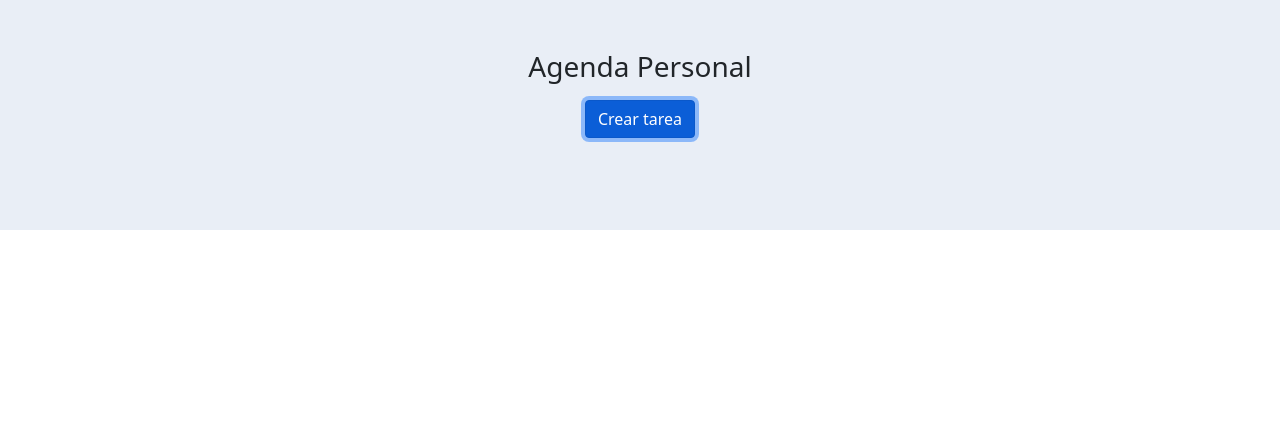
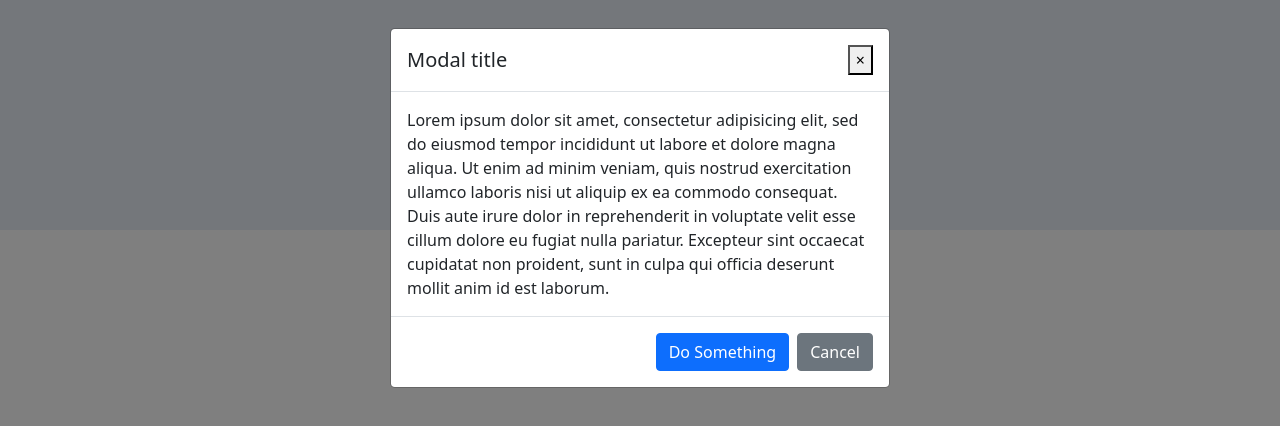
Before and after one commit to johann2912/react_To_Do_list, a React (Create React App) app: page / in a window 1280 px wide. Both pictures are taken after a click on the button "Crear tarea". Shown: the top 426 px of the page. Built offline with nearby package versions, Linux system fonts and the light colour scheme.

Commit message:
creando createTask (ventana emergente)

```diff
--- a/package.json
+++ b/package.json
@@ -10,6 +10,7 @@
     "react": "^17.0.2",
     "react-dom": "^17.0.2",
     "react-scripts": "4.0.3",
+    "reactstrap": "^8.9.0",
     "web-vitals": "^1.1.2"
   },
   "scripts": {
--- a/src/components/TodoList.js
+++ b/src/components/TodoList.js
@@ -1,15 +1,23 @@
-import React from 'react';
+import React, {useState} from 'react';
+import CreateTask from '../modals/createTask';
 
-const TodoList = () =>{
+const TodoList = () => {
+
+    const [modal, setModal] = useState(false);
+    const toggle = () => {
+        setModal(!modal);
+    }
+
     return (
         <>
            <div className="header text-center">
               <h3>Agenda Personal</h3>
-              <button className="btn btn-primary mt-2">Crear tarea</button>
+              <button className="btn btn-primary mt-2" onClick = {() => setModal(true)}>Crear tarea</button>
            </div>
            <div className="task-container">
 
            </div>
+           <CreateTask toggle={toggle} modal={modal} />
         </>
     );
 };
--- /dev/null
+++ b/src/modals/createTask.js
@@ -0,0 +1,20 @@
+import React from 'react'
+import { Button, Modal, ModalHeader, ModalBody, ModalFooter } from 'reactstrap';
+
+const createTask = ({modal, toggle}) => {
+    return(
+        <Modal isOpen={modal} toggle={toggle}>
+            <ModalHeader toggle={toggle}>Modal title</ModalHeader>
+            <ModalBody>
+                Lorem ipsum dolor sit amet, consectetur adipisicing elit, sed do eiusmod tempor incididunt ut labore et dolore magna aliqua. Ut enim ad minim veniam, quis nostrud exercitation ullamco laboris nisi ut aliquip ex ea commodo consequat. Duis aute irure dolor in reprehenderit in voluptate velit esse cillum dolore eu fugiat nulla pariatur. Excepteur sint occaecat cupidatat non proident, sunt in culpa qui officia deserunt mollit anim id est laborum.
+            </ModalBody>
+            <ModalFooter>
+            <Button color="primary" onClick={toggle}>Do Something</Button>
+            <Button color="secondary" onClick={toggle}>Cancel</Button>
+            </ModalFooter>
+      </Modal>
+    );
+
+}
+
+export default createTask;
```
Also changed, not shown: 1 other file (tests, documents, lock files or other folders).
